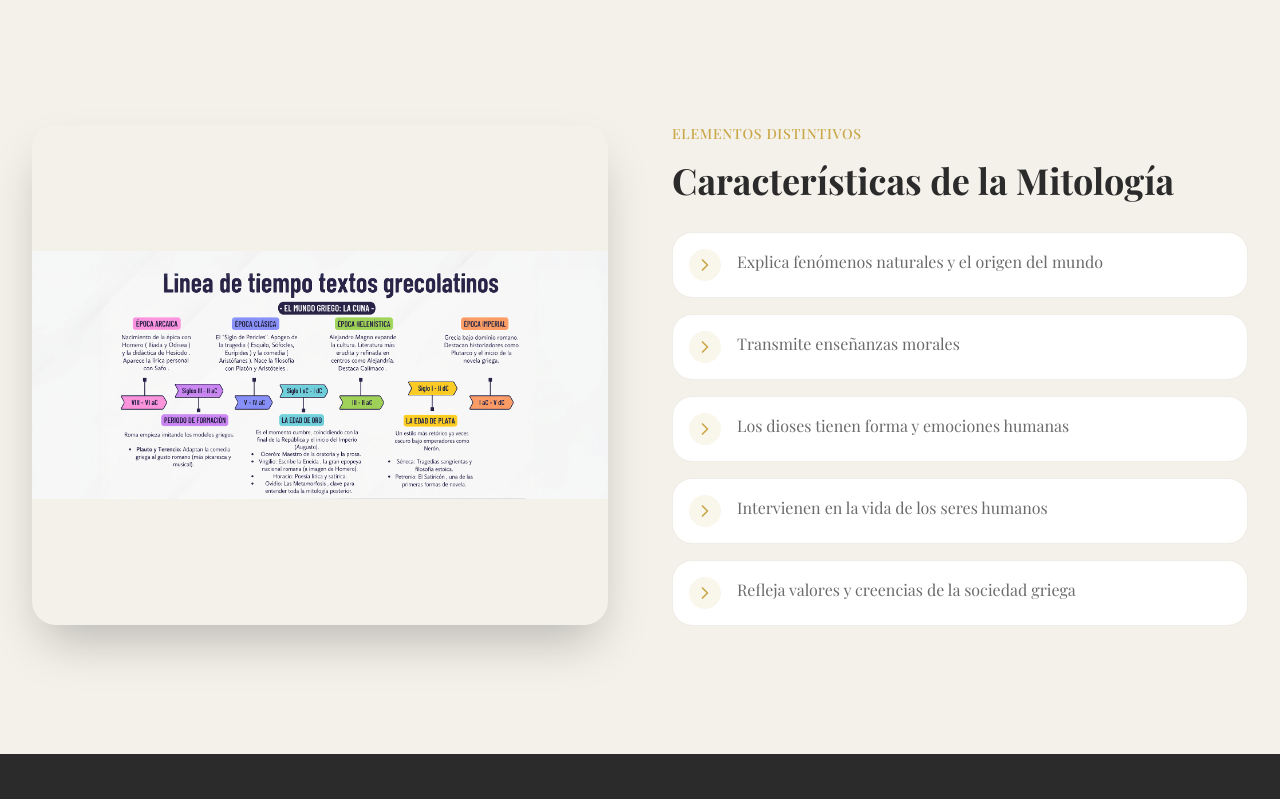
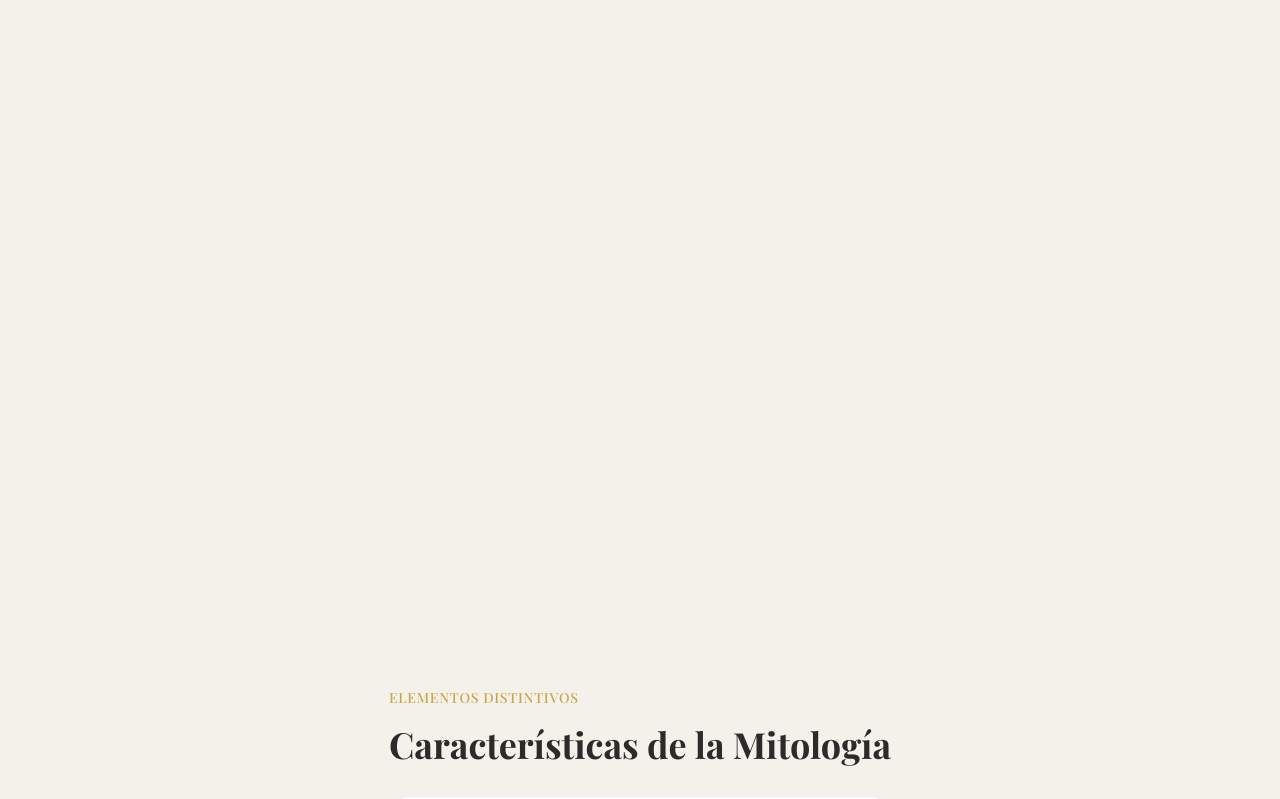
Before and after one commit to Jhoao280/mitologia_griega, a Next.js app: page /mitologia in a window 1280 px wide. Shown: the part 4260-5059 px from the top of the page. Built offline with nearby package versions, Linux system fonts and the light colour scheme; a web font is replaced by a local one.

Commit message:
Refactor layout and styling in page.tsx

```diff
--- a/app/mitologia/page.tsx
+++ b/app/mitologia/page.tsx
@@ -216,10 +216,10 @@ export default function MitologiaPage() {
 
       {/* Characteristics */}
 <Section>
-  <div className="grid grid-cols-1 lg:grid-cols-2 gap-16 items-center">
+  <div className="flex flex-col gap-16 items-center">
 
     <ScrollReveal direction="left">
-      <div className="relative w-full h-[500px] rounded-3xl overflow-hidden shadow-2xl">
+      <div className="relative w-full max-w-xl h-[500px] rounded-3xl overflow-hidden shadow-2xl">
         <Image
           src="/linea.png"
           alt="linea de tiempo"
@@ -230,7 +230,7 @@ export default function MitologiaPage() {
     </ScrollReveal>
 
     <ScrollReveal direction="right">
-      <div>
+      <div className="w-full max-w-2xl">
         <p className="text-primary font-medium tracking-wider uppercase text-sm mb-4">
           Elementos Distintivos
         </p>
```
